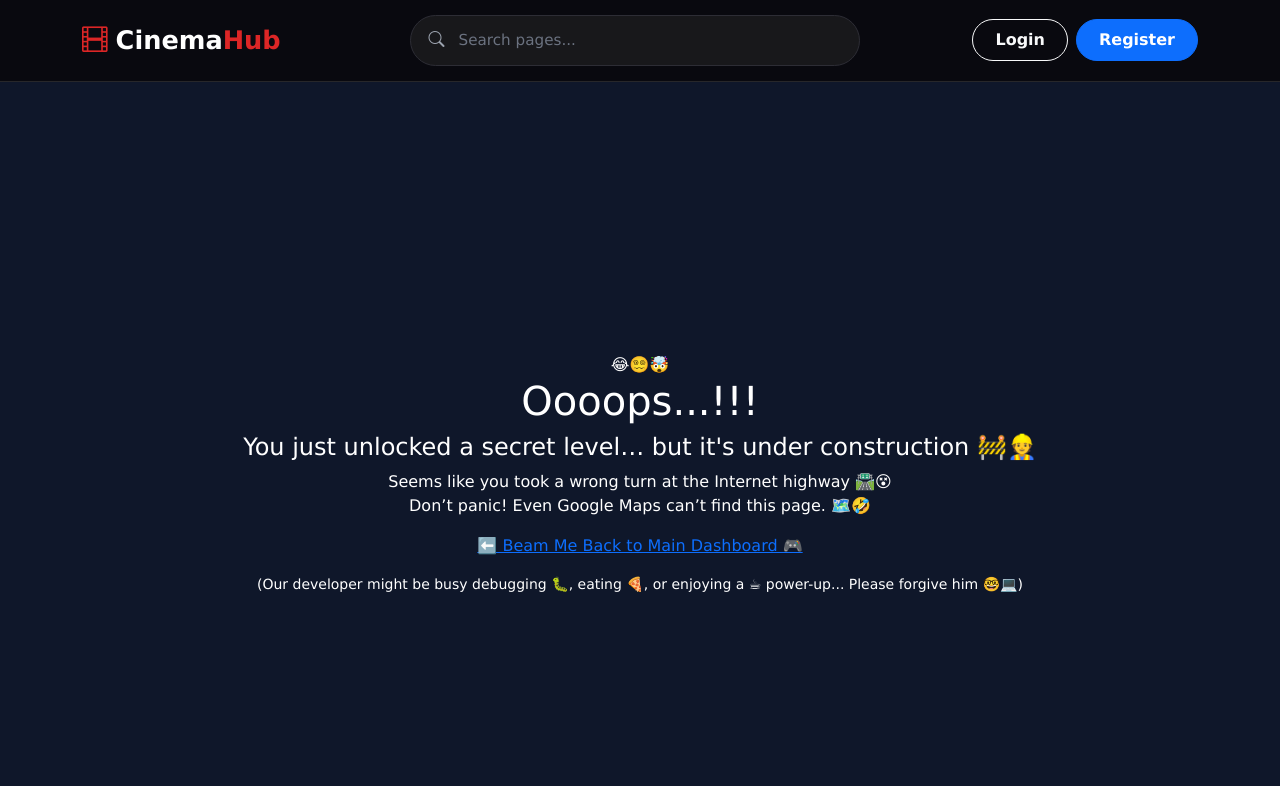
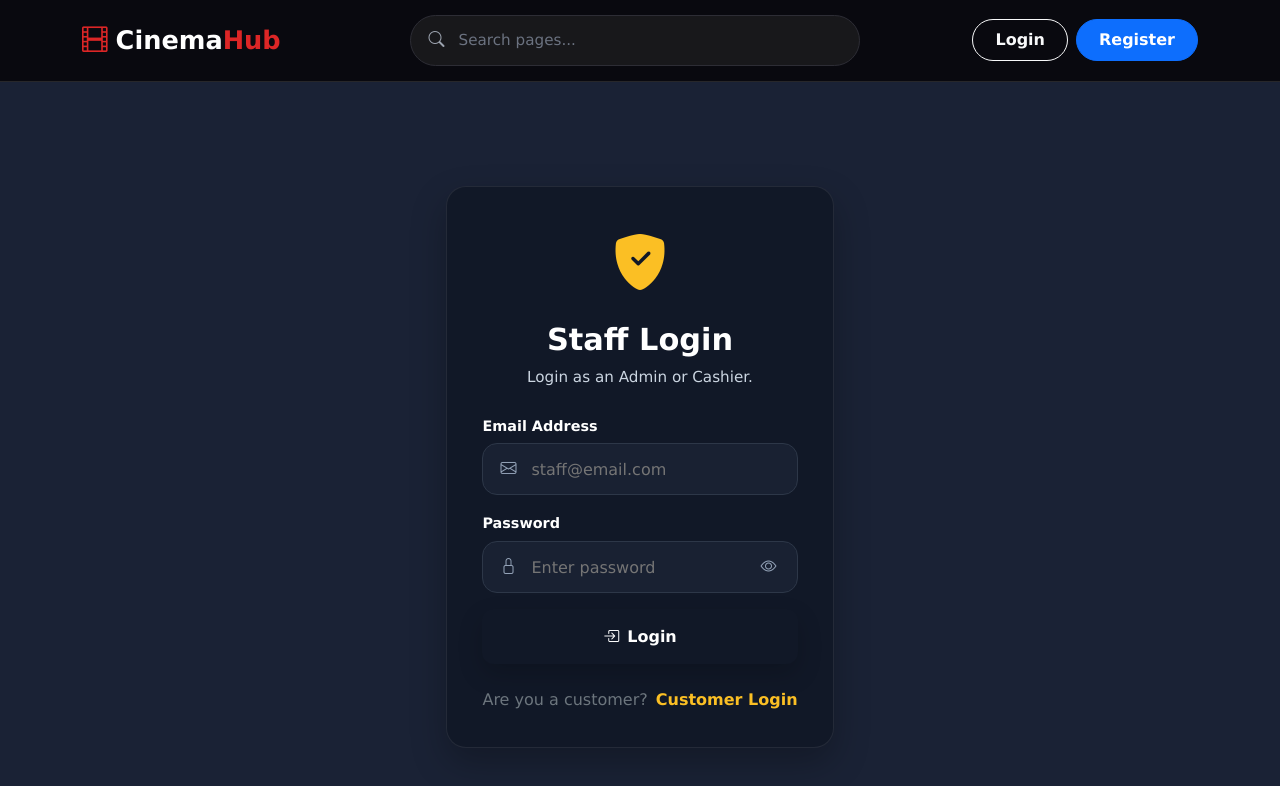
Before and after one commit to Jimmy-ui-maker/SmartCinema, a Next.js app: page /stafflogin in a window 1280 px wide. Before the commit this address had no page. Shown: the top 786 px of the page. Built offline with nearby package versions, Linux system fonts and the light colour scheme.

Commit message:
first commit

```diff
--- a/src/app/admindashboard/adminlogin/page.jsx
+++ b/src/app/admindashboard/adminlogin/page.jsx
@@ -202,7 +202,7 @@ export default function AdminLoginPage() {
                 👤
               </a>
 
-              <a href="/admindashboard/adminlogin" className="quick-link-btn">
+              <a href="/stafflogin" className="quick-link-btn">
                 🛡️
               </a>
 
--- a/src/app/globals.css
+++ b/src/app/globals.css
@@ -160,7 +160,7 @@ AUTH MODULE
 
   justify-content: center;
 
-  background: var(--bg-card);
+  background: var(--bg-main);
 
   padding: 50px;
 }
--- /dev/null
+++ b/src/app/stafflogin/page.jsx
@@ -0,0 +1,211 @@
+"use client";
+
+import { useState, useEffect } from "react";
+import { useRouter } from "next/navigation";
+
+export default function AdminLoginPage() {
+  const router = useRouter();
+
+  const [email, setEmail] = useState("");
+  const [password, setPassword] = useState("");
+
+  const [showPassword, setShowPassword] = useState(false);
+
+  const [error, setError] = useState("");
+  const [loading, setLoading] = useState(false);
+
+  // ==========================================
+  // ALREADY LOGGED IN
+  // ==========================================
+
+  useEffect(() => {
+    const role = localStorage.getItem("adminRole");
+
+    if (!role) return;
+
+    if (role === "Cashier") {
+      router.replace("/cashierdashboard");
+    } else {
+      router.replace("/admindashboard");
+    }
+  }, [router]);
+
+  // ==========================================
+  // LOGIN
+  // ==========================================
+
+  const handleLogin = async (e) => {
+    e.preventDefault();
+
+    setError("");
+    setLoading(true);
+
+    try {
+      // Clear previous admin session
+      localStorage.removeItem("token");
+      localStorage.removeItem("adminId");
+      localStorage.removeItem("adminName");
+      localStorage.removeItem("adminEmail");
+      localStorage.removeItem("adminRole");
+      localStorage.removeItem("adminImage");
+      localStorage.removeItem("isBlocked");
+
+      const res = await fetch("/api/superadmin/adminloginapi", {
+        method: "POST",
+        headers: {
+          "Content-Type": "application/json",
+        },
+        body: JSON.stringify({
+          email,
+          password,
+        }),
+      });
+
+      const data = await res.json();
+
+      if (!res.ok || !data.success) {
+        throw new Error(data.message || "Invalid login details");
+      }
+
+      const admin = data.admin;
+
+      if (admin.isBlocked) {
+        throw new Error(
+          "Your account has been blocked. Please contact the Super Admin.",
+        );
+      }
+
+      // ==========================================
+      // SAVE SESSION
+      // ==========================================
+
+      localStorage.setItem("token", data.token);
+
+      localStorage.setItem("adminId", admin.id);
+      localStorage.setItem("adminName", admin.name);
+      localStorage.setItem("adminEmail", admin.email);
+      localStorage.setItem("adminRole", admin.role);
+      localStorage.setItem("adminImage", admin.imgUrl || "");
+      localStorage.setItem("isBlocked", admin.isBlocked);
+
+      // ==========================================
+      // REDIRECT
+      // ==========================================
+
+      if (admin.role === "Cashier") {
+        router.replace("/cashierdashboard");
+      } else {
+        router.replace("/admindashboard");
+      }
+    } catch (err) {
+      console.error(err);
+
+      setError(err.message || "Unable to login");
+    } finally {
+      setLoading(false);
+    }
+  };
+
+  return (
+    <section className="auth-section">
+      <div className="profile-card">
+        <div className="text-center mb-4">
+          <i
+            className="bi bi-shield-fill-check"
+            style={{
+              fontSize: "3.5rem",
+              color: "var(--accent)",
+            }}
+          ></i>
+
+          <h2 className="auth-title mt-3">Staff Login</h2>
+
+          <p className="auth-subtitle">Login as an Admin or Cashier.</p>
+        </div>
+
+        <form onSubmit={handleLogin}>
+          {/* EMAIL */}
+
+          <div className="mb-3">
+            <label className="custom-label">Email Address</label>
+
+            <div className="position-relative">
+              <i className="bi bi-envelope input-icon"></i>
+
+              <input
+                type="email"
+                className="custom-input ps-5"
+                placeholder="staff@email.com"
+                value={email}
+                onChange={(e) => setEmail(e.target.value)}
+                required
+              />
+            </div>
+          </div>
+
+          {/* PASSWORD */}
+
+          <div className="mb-3">
+            <label className="custom-label">Password</label>
+
+            <div className="position-relative">
+              <i className="bi bi-lock input-icon"></i>
+
+              <input
+                type={showPassword ? "text" : "password"}
+                className="custom-input ps-5 pe-5"
+                placeholder="Enter password"
+                value={password}
+                onChange={(e) => setPassword(e.target.value)}
+                required
+              />
+
+              <button
+                type="button"
+                className="password-toggle"
+                onClick={() => setShowPassword(!showPassword)}
+              >
+                <i
+                  className={`bi ${showPassword ? "bi-eye-slash" : "bi-eye"}`}
+                ></i>
+              </button>
+            </div>
+          </div>
+
+          {/* ERROR */}
+
+          {error && (
+            <div className="alert alert-danger py-2">
+              <i className="bi bi-exclamation-circle me-2"></i>
+              {error}
+            </div>
+          )}
+
+          <button className="primary-btn" disabled={loading}>
+            {loading ? (
+              <>
+                <span className="spinner-border spinner-border-sm me-2"></span>
+                Signing In...
+              </>
+            ) : (
+              <>
+                <i className="bi bi-box-arrow-in-right me-2"></i>
+                Login
+              </>
+            )}
+          </button>
+        </form>
+
+        <div className="text-center mt-4">
+          <span className="text-secondary">Are you a customer?</span>
+
+          <a href="/auth/login" className="auth-link fw-bold ms-2">
+            Customer Login
+          </a>
+        </div>
+
+
+      </div>
+    </section>
+  );
+}
--- a/src/components/AdminDashboard/AdminNavbar.jsx
+++ b/src/components/AdminDashboard/AdminNavbar.jsx
@@ -16,7 +16,7 @@ export default function AdminNavbar() {
 
   const logout = () => {
     localStorage.clear();
-    router.push("/admindashboard/adminlogin");
+    router.push("/stafflogin");
   };
 
   return (
--- a/src/components/Navbar.jsx
+++ b/src/components/Navbar.jsx
@@ -61,6 +61,11 @@ export default function Navbar() {
       title: "Supper Admin",
       href: "/superadmin",
       icon: "bi-person",
+    },
+    {
+      title: "Staff Login",
+      href: "stafflogin",
+      icon: "bi-box-arrow-in-right",
     },
     {
       title: "Login",
```
Also changed, not shown: src/app/cashierdashboard/page.jsx (+29 -8 lines).
